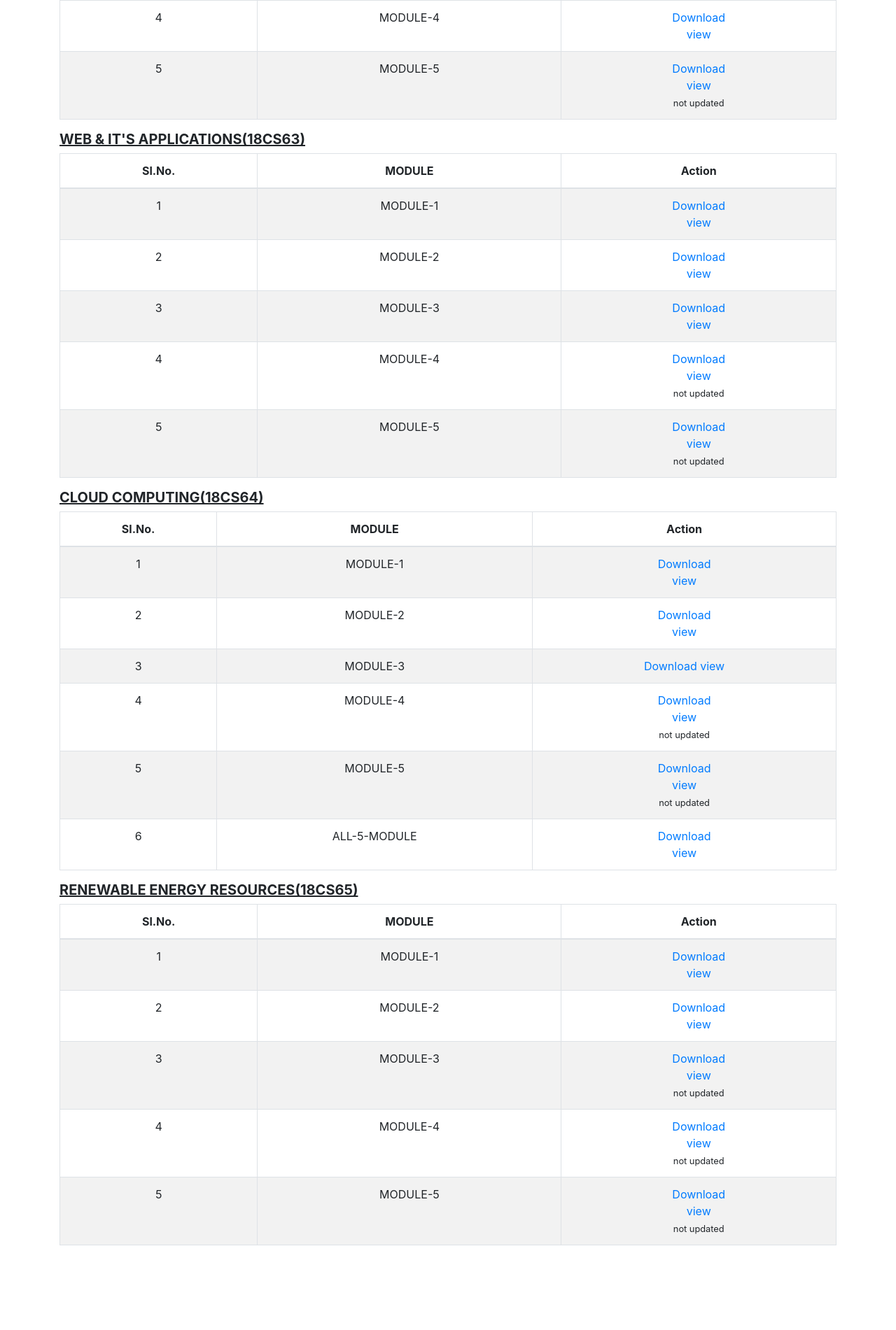
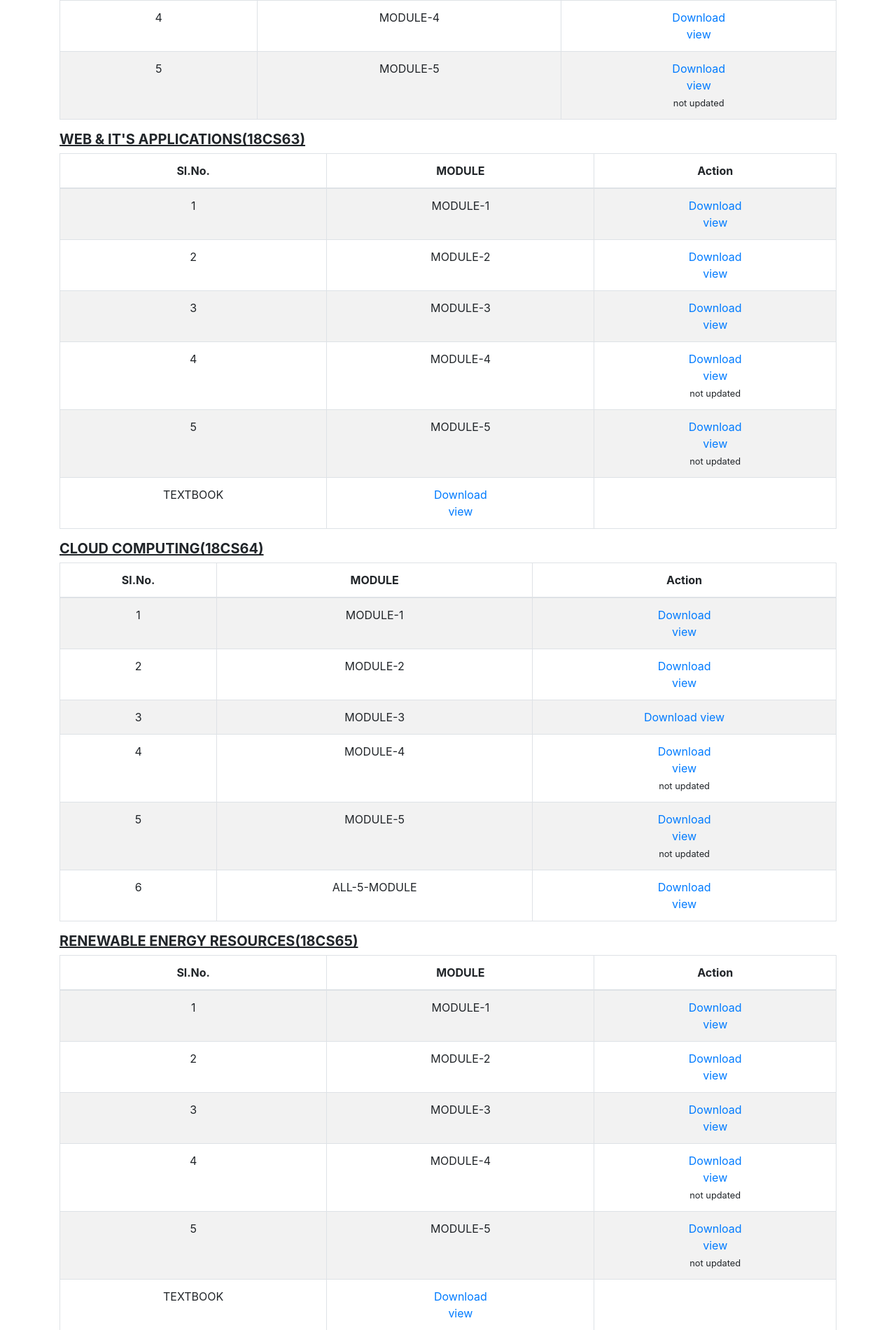
Before and after one commit to MonstrousEye/Assignment, a Django app: page /notes in a window 1280 px wide. Shown: the part 1091-2992 px from the top of the page at 70% size. Before the commit the page ends 2871 px from the top, so only its background shows below. Run offline with Django 3.2, Linux system fonts and the light colour scheme; a user stored in the database is signed in; some libraries are stand-ins or nearby versions.

Commit message:
final commit

```diff
--- a/templates/notes.html
+++ b/templates/notes.html
@@ -379,6 +379,18 @@ Notes
                                         </td>
                                     </tr>
 
+                                    <td>
+                                        TEXTBOOK
+                                     </td>
+
+                                     <td>
+                                         <a href="https://drive.google.com/file/d/1N0UBKya51d73Rc1UvZM8OD29KHUX41KP/view?usp=sharing" download>Download</a><br>
+
+                                         <a href="https://drive.google.com/file/d/1N0UBKya51d73Rc1UvZM8OD29KHUX41KP/view?usp=sharing"> view</a>
+
+                                     </td>
+
+
                                 </tbody>
                             </table>
                         </div>
@@ -583,10 +595,10 @@ Notes
                                         </td>
 
                                         <td>
-                                            <a href="downloadAttachFile.do?fileName=EmploymentCertificate.pdf&serviceId=10940020&OWASP_CSRFTOKEN=ESLB-OKOG-PE9E-QQ04-E5V6-WV27-CYMI-CD9Q" >Download</a><br>
+                                            <a href="https://drive.google.com/file/d/1Qf-RcO4qNvMpHPW58nKChK50Gq9nRsKm/view?usp=sharing" download >Download</a><br>
 
-                                            <a href=""> view</a><br>
-                                            <small>not updated</small>
+                                            <a href="https://drive.google.com/file/d/1Qf-RcO4qNvMpHPW58nKChK50Gq9nRsKm/view?usp=sharing"> view</a><br>
+
                                         </td>
                                     </tr>
                                     <tr>
@@ -621,6 +633,16 @@ Notes
                                             <small>not updated</small>
                                         </td>
                                     </tr>
+                                    <td>
+                                        TEXTBOOK
+                                     </td>
+
+                                     <td>
+                                         <a href="https://drive.google.com/file/d/1vPb2VzgGZ2Os5MNswaDT-eKSyv7aHlw2/view?usp=sharing" download>Download</a><br>
+
+                                         <a href="https://drive.google.com/file/d/1vPb2VzgGZ2Os5MNswaDT-eKSyv7aHlw2/view?usp=sharing"> view</a>
+
+                                     </td>
 
                                 </tbody>
                             </table>
```
Also changed, not shown: templates/assignments.html (+11 -13 lines).
